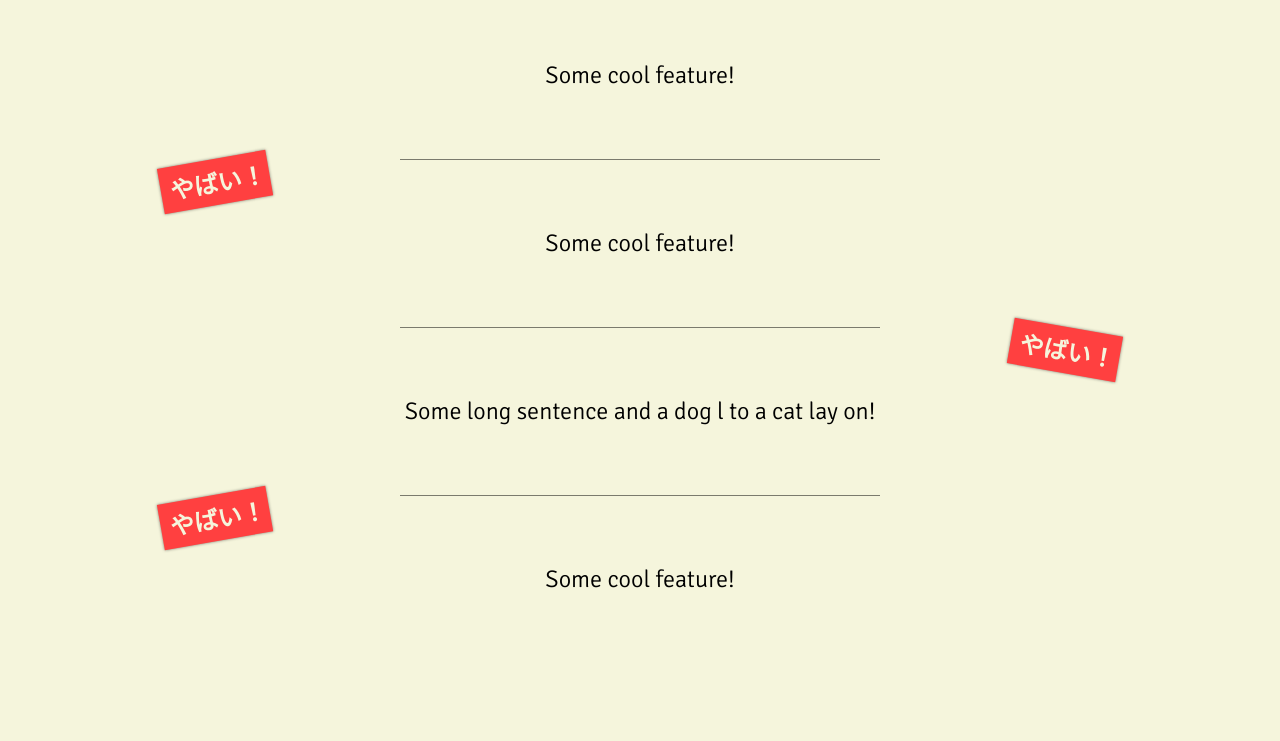
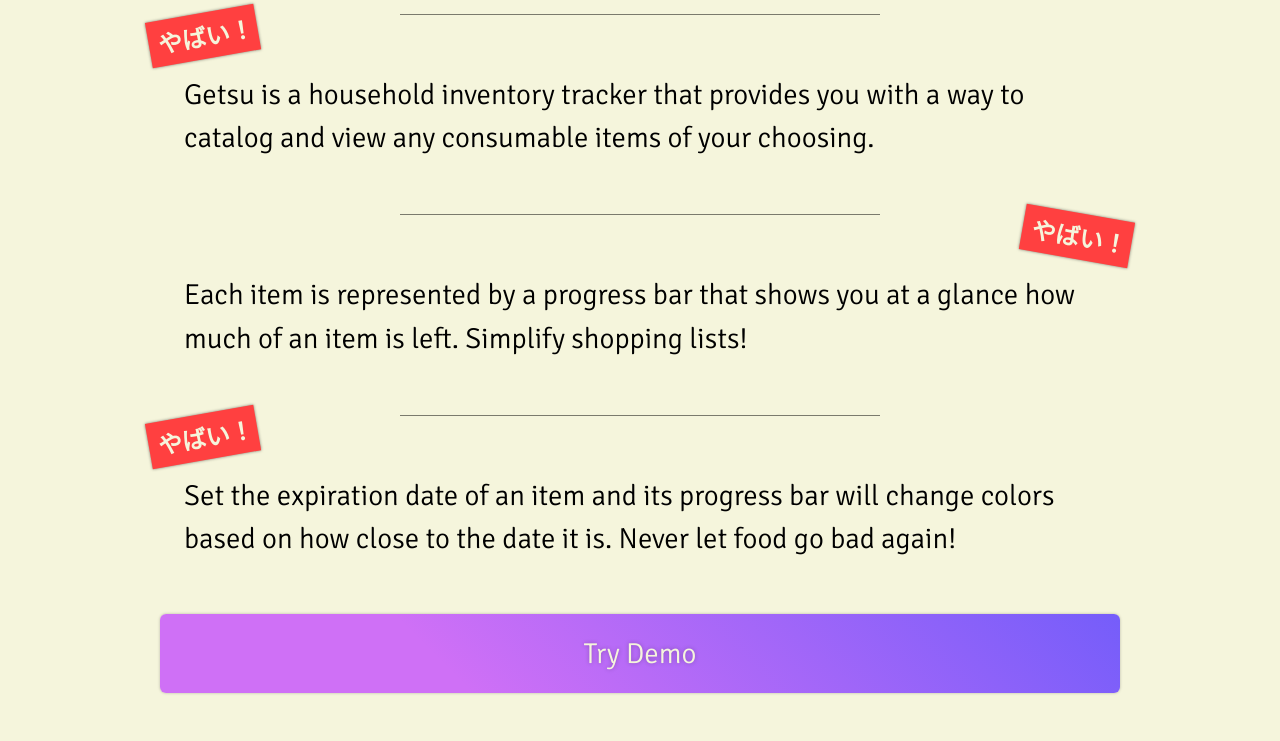
Before and after one commit to kevinwei00/getsu-client, a React app: page / in a window 1280 px wide. Shown: the part 238-979 px from the top of the page. Before the commit the page ends 901 px from the top, so only its background shows below. Built offline with nearby package versions, Linux system fonts and the light colour scheme.

Commit message:
add landing page text, tweak margins

```diff
--- a/src/components/App.css
+++ b/src/components/App.css
@@ -51,50 +51,56 @@
 
 .AppNav__logo {
   width: 8rem;
-  -webkit-filter: drop-shadow(0 0 4px rgba(0, 0, 0, 0.5));
-  filter: drop-shadow(0 0 4px rgba(0, 0, 0, 0.5));
+  -webkit-filter: drop-shadow(0 0 4px rgba(0, 0, 96, 0.4));
+  filter: drop-shadow(0 0 4px rgba(0, 0, 96, 0.4));
   margin: 0.65rem 0;
 }
 
 .AppLanding > header {
-  height: fit-content;
-  margin-bottom: 2px;
+  margin-bottom: 1rem;
 }
 
 .AppLanding__features {
-  height: 7rem;
   display: flex;
-  align-items: center;
   justify-content: center;
   position: relative;
+  margin-bottom: 1rem;
 }
 
 .AppLanding__features__text {
-  text-align: center;
+  font-size: 1.2rem;
+  margin: 2.5rem 1rem 1.25rem 1rem;
 }
 
-/* Features bottom border */
+.AppLanding__demo-button > button {
+  font-size: 1.2rem;
+  width: 100%;
+  padding: 0.75rem;
+  margin-bottom: 2rem;
+}
+
+/* Features top border */
 .AppLanding__features:nth-child(2)::after,
 .AppLanding__features:nth-child(3)::after,
 .AppLanding__features:nth-child(4)::after {
   content: '';
   position: absolute;
-  bottom: 0;
+  top: 0;
   box-shadow: 0 1px 0 rgba(0, 0, 0, 0.5);
   height: 1px;
   width: 50%;
 }
 
 .AppLanding__features:nth-child(even) .yabai-badge {
-  right: 0;
-  -webkit-transform: rotate(10deg);
-  transform: rotate(10deg);
+  left: -0.5rem;
+  -webkit-transform: rotate(-10deg);
+  transform: rotate(-10deg);
 }
 
 .AppLanding__features:nth-child(odd) .yabai-badge {
-  left: 0;
-  -webkit-transform: rotate(-10deg);
-  transform: rotate(-10deg);
+  right: -0.5rem;
+  -webkit-transform: rotate(10deg);
+  transform: rotate(10deg);
 }
 
 /***********************************************
@@ -113,6 +119,7 @@
   display: flex;
   align-items: center;
   justify-content: center;
+  z-index: 10;
 }
 
 .react-numeric-input {
@@ -172,6 +179,7 @@
 
 .custom-form__buttons-container {
   display: flex;
+  margin-top: 1.5rem;
 }
 
 .custom-form__buttons-container button {
@@ -180,7 +188,7 @@
 }
 
 .custom-form__input-container {
-  margin-bottom: 1.2rem;
+  margin-bottom: 0.5rem;
 }
 
 .custom-form__input {
--- a/src/components/AppLanding.js
+++ b/src/components/AppLanding.js
@@ -16,21 +16,30 @@
           </h1>
         </header>
         <div className="AppLanding__features">
-          <div className="AppLanding__features__text">Some cool feature!</div>
-        </div>
-        <div className="AppLanding__features">
           <div className="yabai-badge">やばい！</div>
-          <div className="AppLanding__features__text">Some cool feature!</div>
+          <div className="AppLanding__features__text">
+            Getsu is a household inventory tracker that provides you with a way to catalog
+            and view any consumable items of your choosing.
+          </div>
         </div>
         <div className="AppLanding__features">
           <div className="yabai-badge">やばい！</div>
           <div className="AppLanding__features__text">
-            Some long sentence and a dog l to a cat lay on!
+            Each item is represented by a progress bar that shows you at a glance how much
+            of an item is left. Simplify shopping lists!
           </div>
         </div>
         <div className="AppLanding__features">
           <div className="yabai-badge">やばい！</div>
-          <div className="AppLanding__features__text">Some cool feature!</div>
+          <div className="AppLanding__features__text">
+            Set the expiration date of an item and its progress bar will change colors
+            based on how close to the date it is. Never let food go bad again!
+          </div>
+        </div>
+        <div className="AppLanding__demo-button">
+          <button type="button" className="call-to-action--themed">
+            Try Demo
+          </button>
         </div>
       </section>
     );
```
